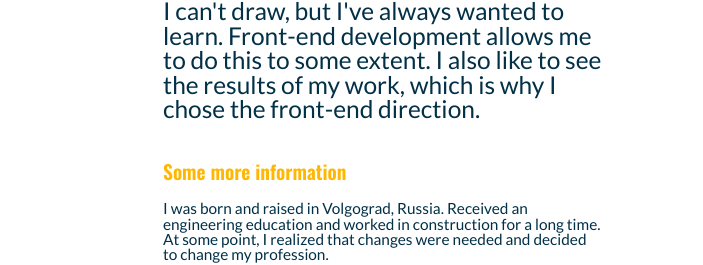
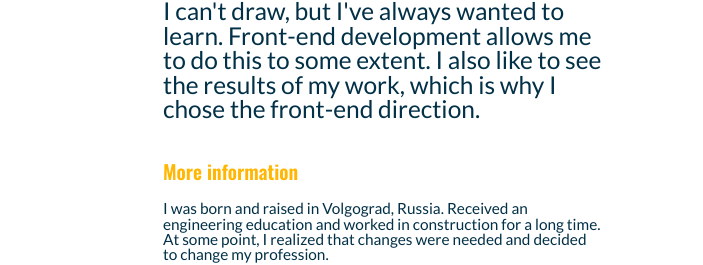
Before and after one commit to sereginlev/portfolio, a React (Create React App) app: page / in a window 1280 px wide. Shown: the part 986-1251 px from the top of the page, without its empty margins (577-1280 px from the left). Built offline with nearby package versions, Linux system fonts and the light colour scheme.

Commit message:
some fixes

```diff
--- a/src/components/Main/About.jsx
+++ b/src/components/Main/About.jsx
@@ -29,7 +29,7 @@
 
 			<p className={styles.textBold}>I can't draw, but I've always wanted to learn. Front-end development allows me to do this to some extent. I also like to see the results of my work, which is why I chose the front-end direction.</p>
 
-			<h3 className={styles.subtitle}>Some more information</h3>
+			<h3 className={styles.subtitle}>More information</h3>
 			<p className={styles.text}>I was born and raised in Volgograd, Russia. Received an engineering education and worked in construction for a long time. At some point, I realized that changes were needed and decided to change my profession.
 			<br/>
 			<br/>
```
